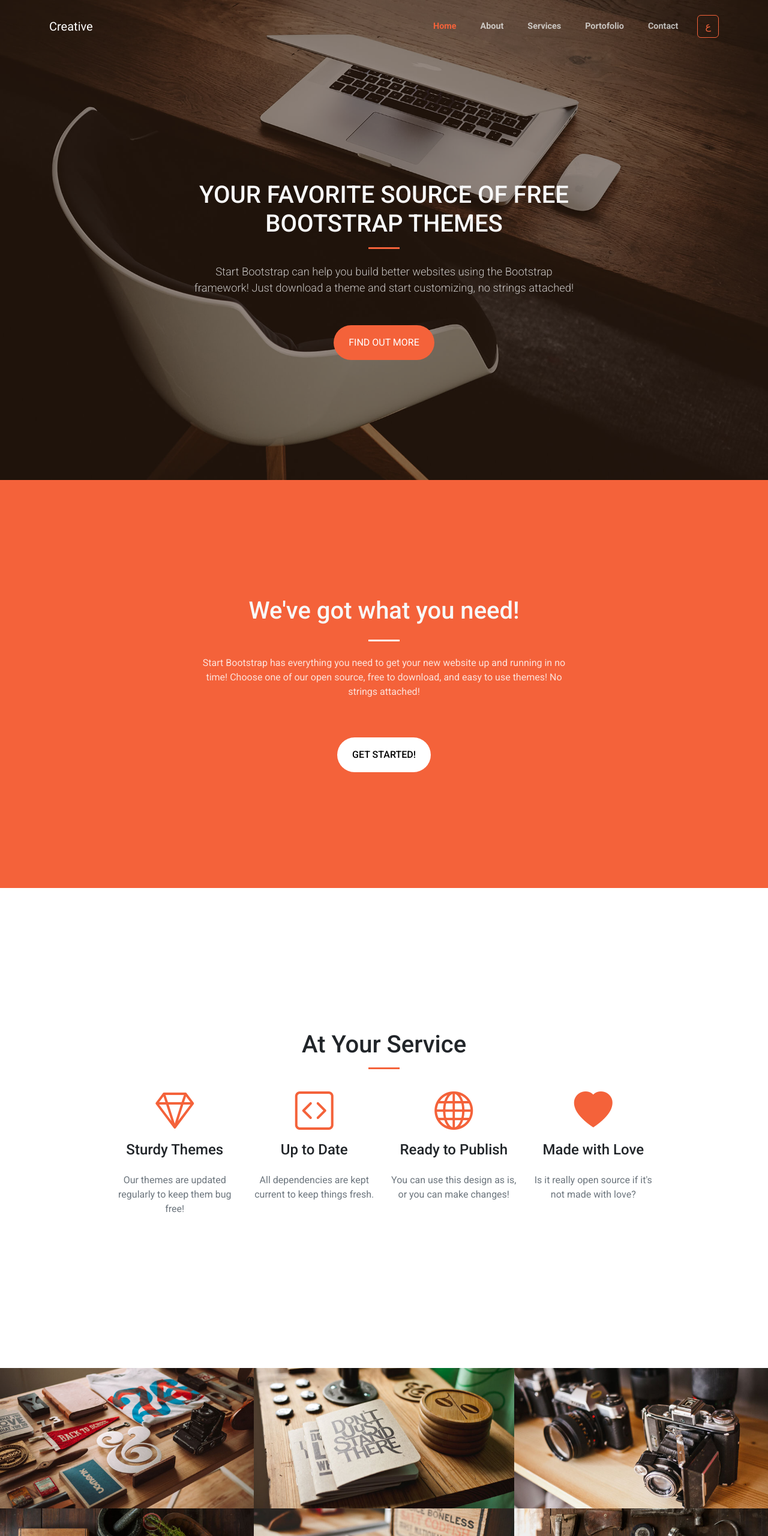
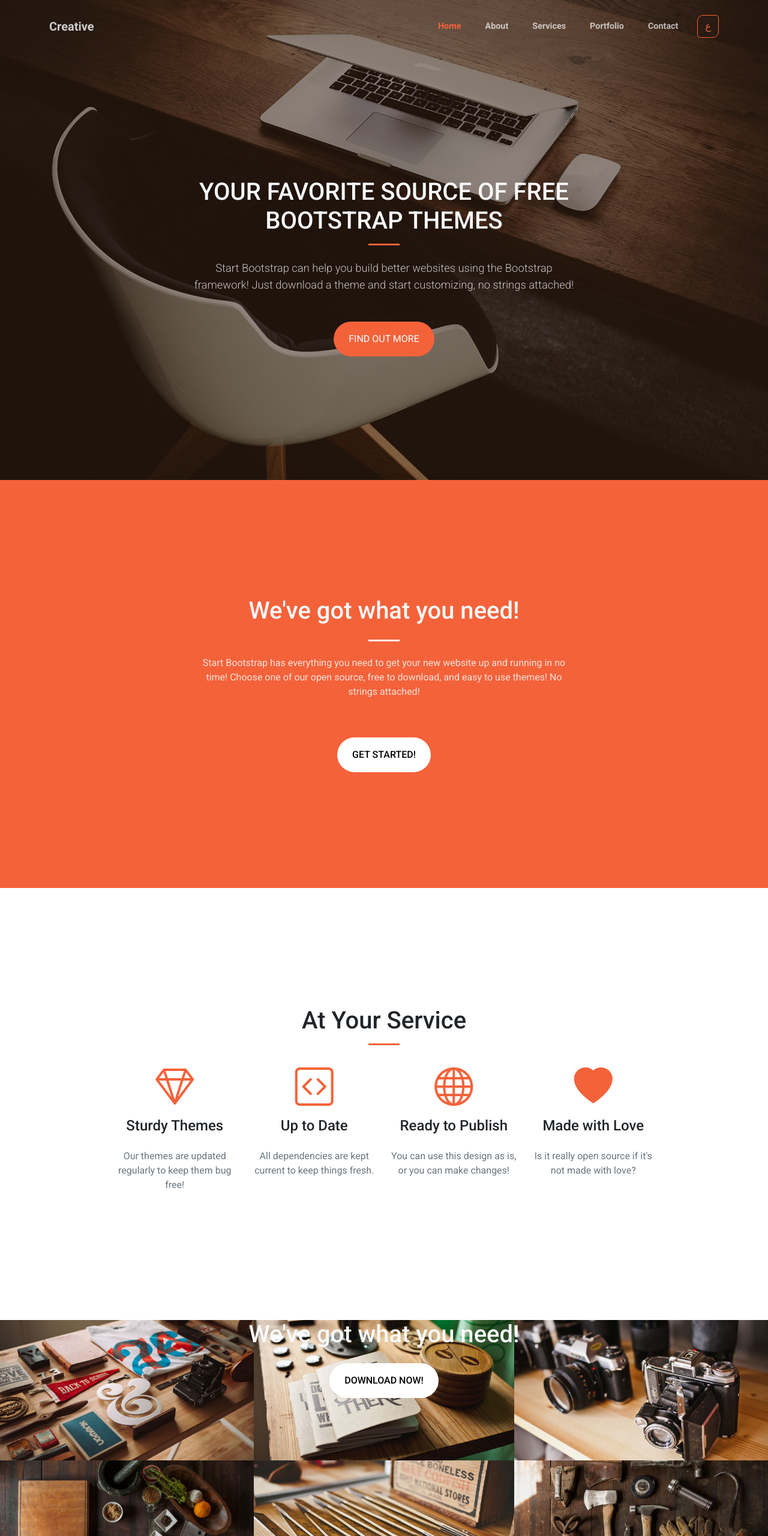
Before and after one commit to IOSdeVeloper20/Creative_task, a website: page index.html in a window 1280 px wide. Shown: the top 2560 px of the page at 60% size. Drawn offline with nearby package versions, Linux system fonts and the light colour scheme.

Commit message:
made the navbar changeable

```diff
--- a/index.html
+++ b/index.html
@@ -17,9 +17,9 @@
 
   <body>
     <header id="nav">
-      <nav class="navbar navbar-expand-lg bg-transparent mt-3">
+      <nav class="navbar navbar-expand-lg bg-transparent pt-4">
         <div class="container">
-          <a class="navbar-brand" href="#">Creative</a>
+          <a class="navbar-brand fw-semibold" href="#">Creative</a>
           <button
             class="navbar-toggler"
             type="button"
@@ -44,7 +44,7 @@
                 <a class="nav-link" href="#services">Services</a>
               </li>
               <li class="nav-item">
-                <a class="nav-link" href="#portofolio">Portofolio</a>
+                <a class="nav-link" href="#portfolio">Portfolio</a>
               </li>
               <li class="nav-item">
                 <a class="nav-link" href="#contact">Contact</a>
@@ -56,7 +56,7 @@
       </nav>
 
       <div
-        class="container h-75 d-flex flex-column justify-content-end align-items-center text-center">
+        class="container h-100 d-flex flex-column justify-content-center align-items-center text-center hero-text">
         <div class="row justify-content-center">
           <h1
             class="text-light heading-text col-md-8 mb-4"
@@ -115,7 +115,7 @@
       </div>
     </section>
 
-    <section class="services" id="Services">
+    <section class="services" id="services">
       <div
         class="container d-flex flex-column justify-content-center align-items-center text-center h-100 gap-3">
         <div class="row justify-content-center">
@@ -127,55 +127,80 @@
           <div class="col-md-3">
             <i class="bi-gem" style="font-size: 4rem; color: #f4623a"></i>
             <h4>Sturdy Themes</h4>
-            <p class="mt-4" style="color: #6c757d ;">Our themes are updated regularly to keep them bug free!</p>
+            <p class="mt-4" style="color: #6c757d">
+              Our themes are updated regularly to keep them bug free!
+            </p>
           </div>
           <div class="col-md-3">
             <i
               class="bi bi-code-square"
               style="font-size: 4rem; color: #f4623a"></i>
             <h4>Up to Date</h4>
-            <p class="mt-4" style="color: #6c757d ;">All dependencies are kept current to keep things fresh.</p>
+            <p class="mt-4" style="color: #6c757d">
+              All dependencies are kept current to keep things fresh.
+            </p>
           </div>
           <div class="col-md-3">
             <i class="bi bi-globe" style="font-size: 4rem; color: #f4623a"></i>
             <h4>Ready to Publish</h4>
-            <p class="mt-4" style="color: #6c757d ;">You can use this design as is, or you can make changes!</p>
+            <p class="mt-4" style="color: #6c757d">
+              You can use this design as is, or you can make changes!
+            </p>
           </div>
           <div class="col-md-3">
             <i
               class="bi bi-heart-fill"
               style="font-size: 4rem; color: #f4623a"></i>
             <h4>Made with Love</h4>
-            <p class="mt-4" style="color: #6c757d;">Is it really open source if it's not made with love?</p>
+            <p class="mt-4" style="color: #6c757d">
+              Is it really open source if it's not made with love?
+            </p>
           </div>
         </div>
       </div>
       <div>
         <div class="row">
           <div class="col-md-4 p-0">
-                <img src="/img/thumb1.jpg" alt="thumb1" class="img-fluid">
+            <img src="/img/thumb1.jpg" alt="thumb1" class="img-fluid" />
           </div>
           <div class="col-md-4 p-0">
-                <img src="/img/thumb2.jpg" alt="thumb2" class="img-fluid">
+            <img src="/img/thumb2.jpg" alt="thumb2" class="img-fluid" />
           </div>
           <div class="col-md-4 p-0">
-                <img src="/img/thumb3.jpg" alt="thumb3" class="img-fluid">
+            <img src="/img/thumb3.jpg" alt="thumb3" class="img-fluid" />
           </div>
         </div>
         <div class="row">
           <div class="col-md-4 p-0">
-                <img src="/img/thumb4.jpg" alt="thumb4" class="img-fluid">
+            <img src="/img/thumb4.jpg" alt="thumb4" class="img-fluid" />
           </div>
           <div class="col-md-4 p-0">
-                <img src="/img/thumb5.jpg" alt="thumb5" class="img-fluid">
+            <img src="/img/thumb5.jpg" alt="thumb5" class="img-fluid" />
           </div>
           <div class="col-md-4 p-0">
-                <img src="/img/thumb6.jpg" alt="thumb6" class="img-fluid">
+            <img src="/img/thumb6.jpg" alt="thumb6" class="img-fluid" />
           </div>
         </div>
       </div>
     </section>
 
+    <section class="portfolio" id="portoflio">
+      <div
+        class="container d-flex flex-column justify-content-center align-items-center text-center h-100 gap-3">
+        <div class="row justify-content-center">
+          <h1 class="text-light" style="font-size: 2.5rem">
+            We've got what you need!
+          </h1>
+        </div>
+        <div class="row">
+          <button class="btn rounded-pill py-3 px-4 fw-medium about-button">
+            DOWNLOAD NOW!
+          </button>
+        </div>
+      </div>
+    </section>
+
+    <script src="script.js"></script>
     <script
       src="https://cdn.jsdelivr.net/npm/bootstrap@5.3.3/dist/js/bootstrap.bundle.min.js"
       integrity="sha384-YvpcrYf0tY3lHB60NNkmXc5s9fDVZLESaAA55NDzOxhy9GkcIdslK1eN7N6jIeHz"
--- a/script.js
+++ b/script.js
@@ -0,0 +1,26 @@
+// Add an event listener to detect scrolling
+window.addEventListener("scroll", function () {
+  var scrollPosition = window.scrollY;
+  var navbar = document.getElementsByClassName("navbar")[0];
+  var nav_brand = this.document.querySelector(".navbar-brand");
+  var nav_ul = this.document.querySelectorAll(".nav-link");
+
+  if (scrollPosition > 140) {
+    navbar.classList.add("navbar-change");
+    navbar.classList.remove("bg-transparent");
+    nav_brand.classList.add("navbrand-change");
+
+    for (let i = 1; i < nav_ul.length; i++) {
+      var ul_element = nav_ul[i];
+      ul_element.style.color = "grey";
+    }
+  } else {
+    navbar.classList.remove("navbar-change");
+    navbar.classList.add("bg-transparent");
+    nav_brand.classList.remove("navbrand-change");
+
+    nav_ul.forEach(function (navLink) {
+      navLink.style.color = "";
+    });
+  }
+});
--- a/style.css
+++ b/style.css
@@ -39,17 +39,27 @@ header::before {
   top: 0;
   left: 0;
   width: 100%;
+  z-index: 100;
 }
 
 .navbar-brand {
-  color: #fff;
+  color: rgb(206, 206, 206);
+
 }
 
 .navbar-brand:hover {
-  color: rgb(206, 206, 206);
+    color: #fff;
 }
 
-#nav ul li .nav-link.active {
+.navbrand-change {
+    color: grey;
+}
+
+.navbrand-change:hover {
+    color: #f4623a;
+}
+
+#nav .nav-link.active {
   color: #f4623a;
 }
 
@@ -66,12 +76,23 @@ header::before {
 .nav-button {
   border-color: #f4623a;
   color: #f4623a;
+  border-radius: 10px 5px 10px 5px;
 }
 
 .nav-button:hover {
   border-color: #f4623a;
   color: #f4623a;
   background-color: #fff;
+}
+
+.navbar-change {
+    transition: background-color 0.7s ease, color 0.7s ease;
+    background-color: white;
+    color:#343a40
+}
+
+.hero-text {
+  padding-top: 90px;
 }
 
 /*for horizontal line*/
@@ -122,9 +143,15 @@ header::before {
   margin-top: 1.5rem;
 }
 
-
 /*Services section*/
 
-.services{
-    height: 100vh;
+.services {
+  height: 90vh;
 }
+
+/*Portofolio section*/
+
+.portofolio {
+  height: 80vh;
+  background-color: #343a40;
+}
```
Lines whose indentation alone changed are shown as unchanged.
